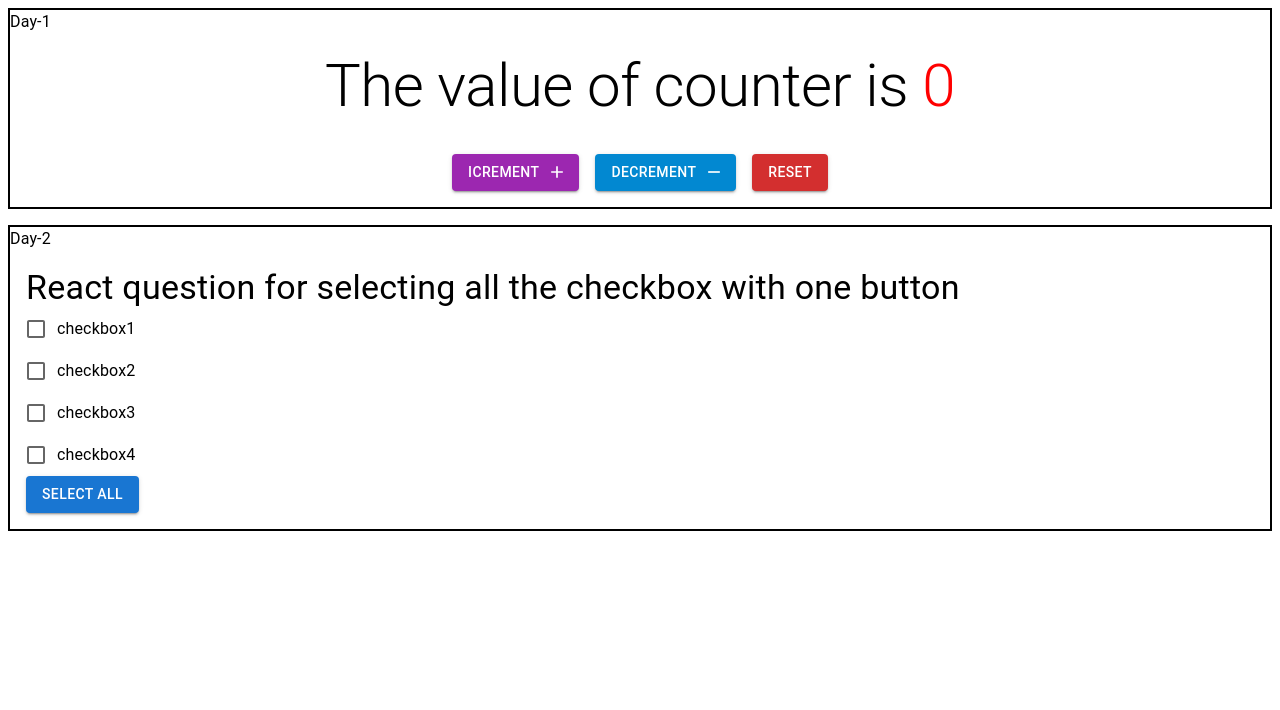
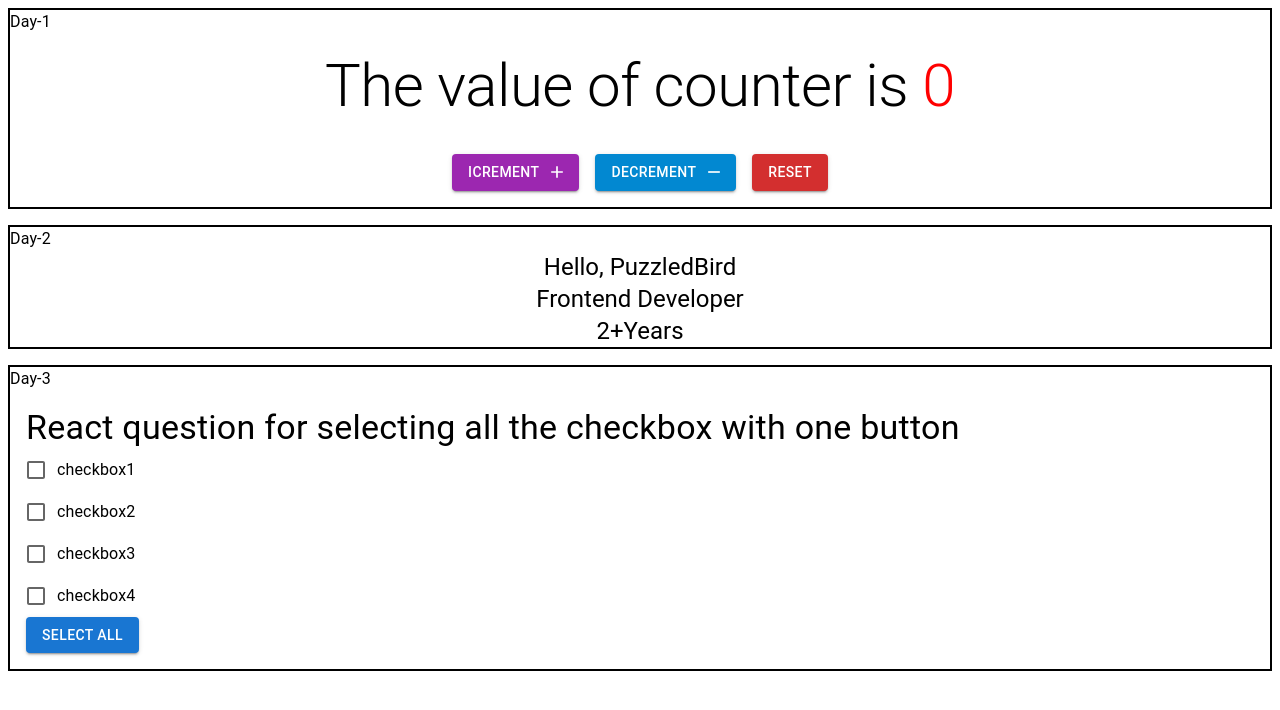
Before and after one commit to sss1stclass/React_daily_Practise, a React (Vite) app: page / in a window 1280 px wide. Shown: the top 710 px of the page. Built offline with nearby package versions, Linux system fonts and the light colour scheme.

Commit message:
day-3 prop passing

```diff
--- a/src/App.tsx
+++ b/src/App.tsx
@@ -6,8 +6,15 @@ import { createContext, useState } from 'react'
 // import FormData from './components/FormData';
 import { React1CheckBox } from './components/React1CheckBox';
 import TestComponent from './components/TestComponent';
+import Day2_Prop from './components/Day2_Prop';
 import Day1 from './components/Day1';
 import { Box, Typography } from '@mui/material';
+
+const obj = {
+  name:'PuzzledBird',
+  Profession:'Frontend Developer',
+  Experience:'2+Years'
+}
 
 const addFunctionality = createContext<any>('');
 function App() {
@@ -29,6 +36,10 @@ function App() {
       </Box>
       <Box mb={2} sx={{ border: '2px solid black' }}>
         <Typography variant='body1'>Day-2</Typography>
+        <Day2_Prop  details= {obj}/>
+      </Box>
+      <Box mb={2} sx={{ border: '2px solid black' }}>
+        <Typography variant='body1'>Day-3</Typography>
         <React1CheckBox />
       </Box>
     </Box>
--- /dev/null
+++ b/src/components/Day2_Prop.tsx
@@ -0,0 +1,26 @@
+import { Box, Typography } from '@mui/material'
+import React from 'react'
+
+const Day2_Prop = ({details}:any) => {
+
+    const {name, Profession, Experience} = details;
+
+  return (
+    // by using object destructuring...
+
+    <Box display='flex' flexDirection='column' alignItems='center' justifyContent='center'>
+    <Typography variant='h5'>Hello, {name}</Typography>
+    <Typography variant='h5'>{Profession}</Typography>
+    <Typography variant='h5'>{Experience}</Typography>
+
+     {/* another approach for using props  */}
+
+    {/* <Typography variant='h5'>Hello, {details.name}</Typography>
+    <Typography variant='h5'>{details.Profession}</Typography>
+    <Typography variant='h5'>{details.Experience}</Typography> */}
+    </Box>
+
+  )
+}
+
+export default Day2_Prop
```
